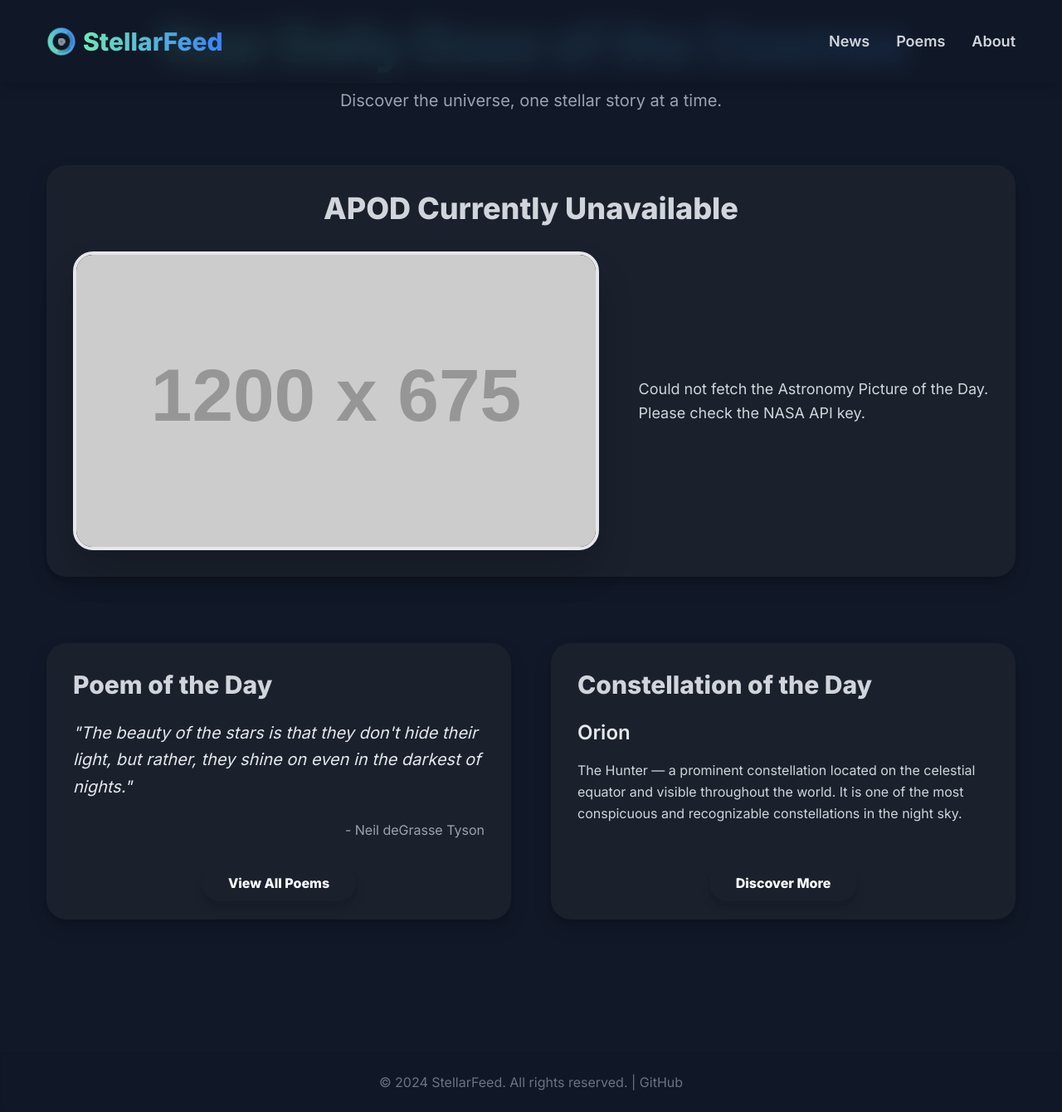
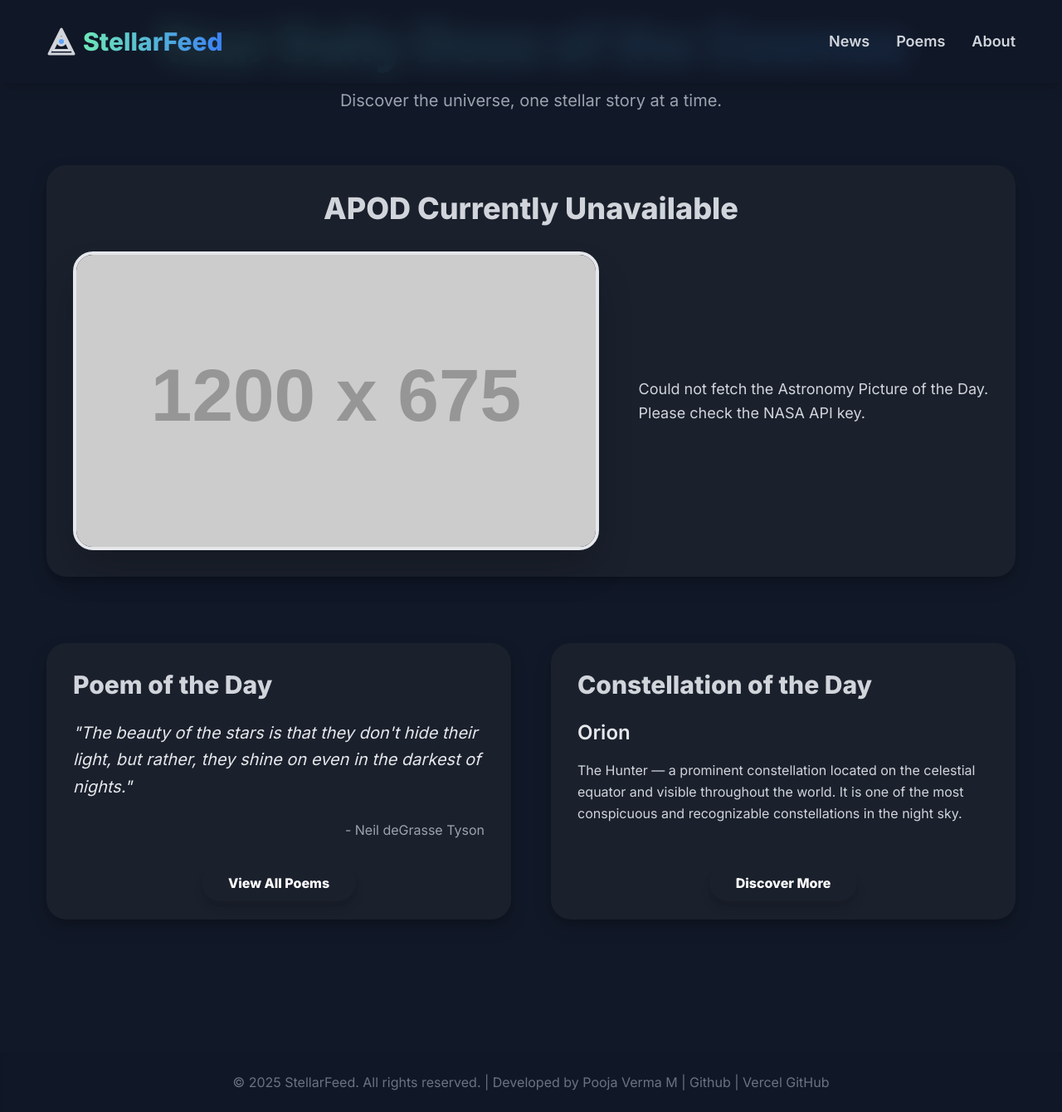
Before and after one commit to mpoojaverma/StellarFeed, a Flask app: page / in a window 1280 px wide. Shown: the whole page at 83% size. Run offline with Flask 3, Linux system fonts and the light colour scheme; grey boxes labelled with a size stand in for pictures from a placeholder-image service; data that the repository does not hold is empty; some libraries are stand-ins or nearby versions.

Commit message:
Update index.html

```diff
--- a/templates/index.html
+++ b/templates/index.html
@@ -34,14 +34,6 @@
             background-clip: text;
             color: transparent;
         }
-        .galaxy-arms {
-            animation: spin 8s linear infinite;
-            transform-origin: center;
-        }
-        @keyframes spin {
-            from { transform: rotate(0deg); }
-            to { transform: rotate(360deg); }
-        }
     </style>
 </head>
 <body class="bg-gray-900 text-gray-300">
@@ -50,20 +42,10 @@
         <div class="container flex justify-between items-center">
             <div class="flex items-center space-x-4">
                 <a href="/" class="flex items-center justify-center space-x-2">
-                    <!-- Updated SVG logo with a more creative and dynamic design -->
                     <svg xmlns="http://www.w3.org/2000/svg" width="36" height="36" viewBox="0 0 24 24" fill="none" stroke="currentColor" stroke-width="2" stroke-linecap="round" stroke-linejoin="round" class="text-teal-400">
-                        <defs>
-                            <linearGradient id="galaxyGradient" x1="0%" y1="0%" x2="100%" y2="100%">
-                                <stop offset="0%" stop-color="#6ee7b7"/>
-                                <stop offset="100%" stop-color="#3b82f6"/>
-                            </linearGradient>
-                        </defs>
-                        <g class="galaxy-arms" stroke="url(#galaxyGradient)">
-                            <path d="M12 2c-5.523 0-10 4.477-10 10s4.477 10 10 10 10-4.477 10-10-4.477-10-10-10zM12 4a8 8 0 0 0-8 8M12 4a8 8 0 0 1 8 8"/>
-                            <path d="M12 20a8 8 0 0 0 8-8" stroke-opacity="0.8"/>
-                            <path d="M12 20a8 8 0 0 1-8-8" stroke-opacity="0.8"/>
-                        </g>
-                        <circle cx="12" cy="12" r="2" fill="url(#galaxyGradient)" class="animate-pulse"/>
+                        <path d="M12 2L2 22h20L12 2z" />
+                        <path d="M12 5L5 19h14L12 5z" />
+                        <circle cx="12" cy="12" r="3" fill="#60a5fa"/>
                     </svg>
                     <span class="text-3xl font-extrabold gradient-text">StellarFeed</span>
                 </a>
@@ -89,7 +71,7 @@
     </nav>
 
     <!-- Main Content -->
-    <main class="pt-32 container min-h-screen">
+    <main class="pt-40 container min-h-screen">
         <header class="text-center mb-16">
             <h1 class="text-6xl font-extrabold gradient-text leading-tight">
                 Your Daily Dose of the Cosmos
@@ -147,7 +129,7 @@
 
     <!-- Footer -->
     <footer class="bg-gray-900 bg-opacity-80 p-6 text-center mt-20 shadow-inner">
-        <p class="text-gray-500">&copy; 2024 StellarFeed. All rights reserved. | <a href="https://github.com/mpoojaverma/StellarFeed" target="_blank" class="hover:text-teal-400 transition-colors">GitHub</a></p>
+        <p class="text-gray-500">&copy; 2025 StellarFeed. All rights reserved. | Developed by Pooja Verma M | Github | Vercel <a href="https://github.com/mpoojaverma/StellarFeed" target="_blank" class="hover:text-teal-400 transition-colors">GitHub</a></p>
     </footer>
 
     <script>
```
